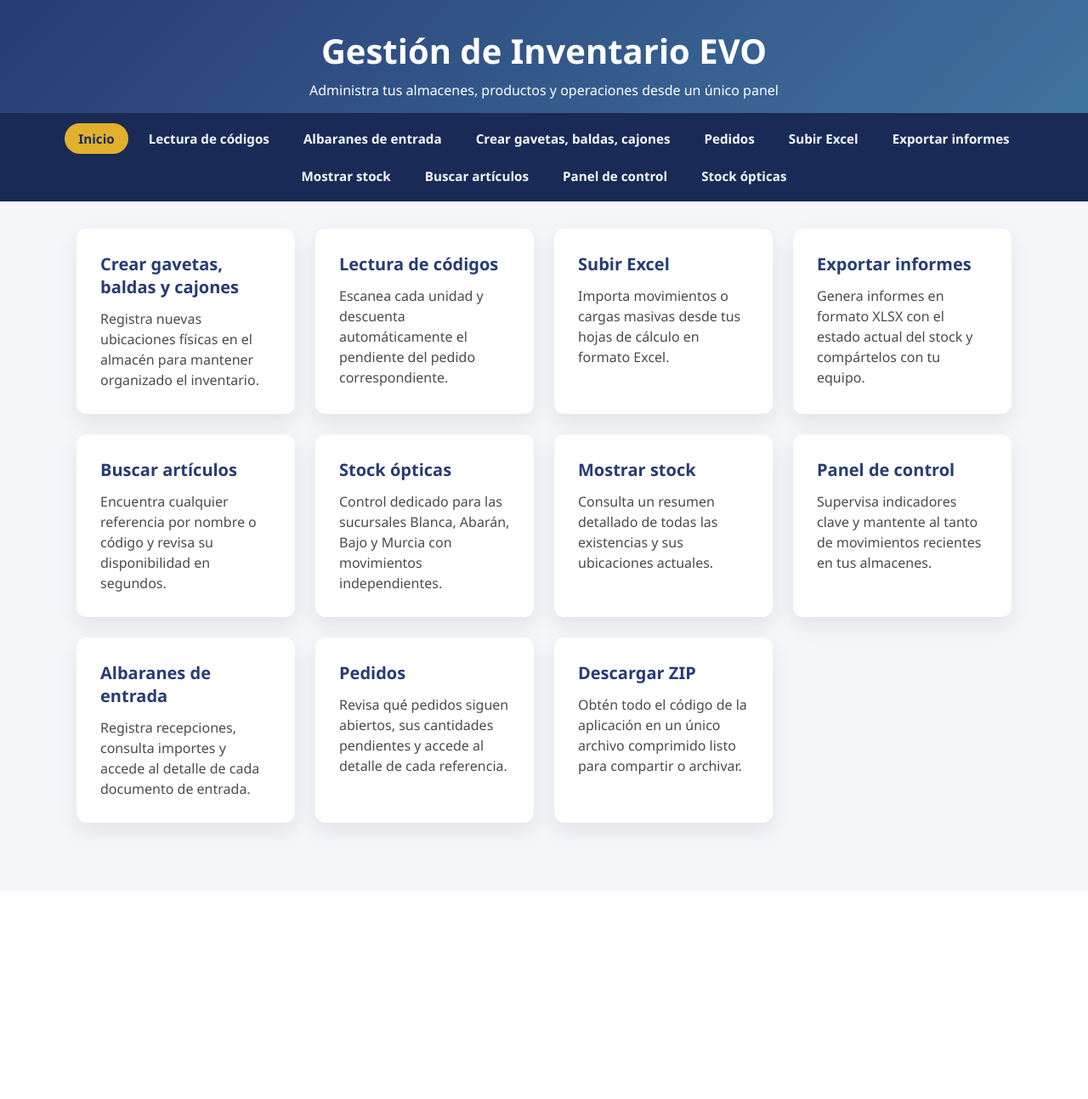
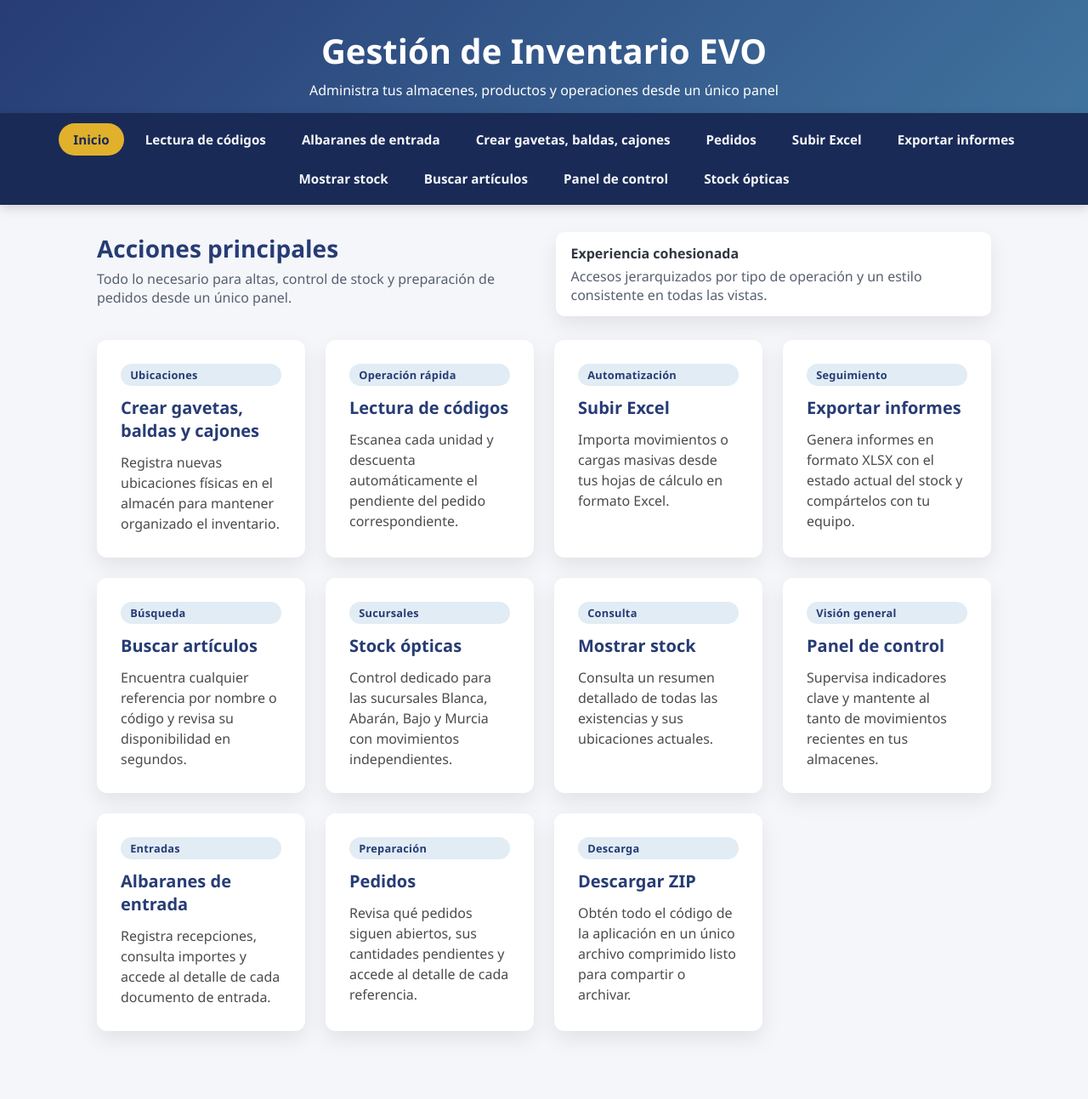
Before and after one commit to opticaelvalle-design/Gestion-de-inventario-EVO, a Flask app: page / in a window 1280 px wide. Shown: the whole page at 85% size. Before the commit the page ends 990 px from the top, so only its background shows below. Run offline with Flask 3, Linux system fonts and the light colour scheme.

Commit message:
Improve home UI cohesion

```diff
--- a/templates/base.html
+++ b/templates/base.html
@@ -6,7 +6,10 @@
     <title>{% block title %}Gestión de Inventario{% endblock %}</title>
     <style>
         :root {
-            color-scheme: light dark;
+            color-scheme: light;
+        }
+        * {
+            box-sizing: border-box;
         }
         body {
             margin: 0;
@@ -35,6 +38,10 @@
             justify-content: center;
             gap: 0.5rem;
             padding: 0.75rem 1rem;
+            position: sticky;
+            top: 0;
+            z-index: 10;
+            box-shadow: 0 4px 12px rgba(0, 0, 0, 0.15);
         }
         nav a {
             color: #f5f6fa;
@@ -44,11 +51,13 @@
             transition: background-color 0.2s ease, transform 0.2s ease;
             font-weight: 600;
             font-size: 0.95rem;
+            border: 1px solid transparent;
         }
         nav a:hover,
         nav a:focus {
             background-color: #718093;
             transform: translateY(-1px);
+            border-color: rgba(255, 255, 255, 0.35);
         }
         nav a.active {
             background-color: #e1b12c;
@@ -58,6 +67,30 @@
             max-width: 1100px;
             margin: 2rem auto;
             padding: 0 1.5rem 3rem;
+        }
+        .content-header {
+            display: flex;
+            justify-content: space-between;
+            align-items: flex-start;
+            gap: 1.5rem;
+            margin-bottom: 1.75rem;
+        }
+        .content-header h2 {
+            margin: 0;
+            color: #273c75;
+            font-size: 1.75rem;
+        }
+        .content-header p {
+            margin: 0.35rem 0 0;
+            color: #57606f;
+        }
+        .content-header .meta {
+            background: #fff;
+            padding: 0.85rem 1.1rem;
+            border-radius: 10px;
+            box-shadow: 0 10px 25px rgba(0, 0, 0, 0.08);
+            color: #2f3640;
+            min-width: 220px;
         }
         .menu-grid {
             display: grid;
@@ -85,6 +118,16 @@
             margin: 0;
             font-size: 1.25rem;
             color: #273c75;
+        }
+        .card .tag {
+            display: inline-block;
+            padding: 0.25rem 0.7rem;
+            background: #e1ecf4;
+            color: #273c75;
+            border-radius: 999px;
+            font-size: 0.8rem;
+            font-weight: 700;
+            letter-spacing: 0.02em;
         }
         .card p {
             margin: 0;
@@ -217,6 +260,16 @@
             font-size: 1.5rem;
             color: #273c75;
         }
+        .surface {
+            background-color: #fff;
+            border-radius: 12px;
+            padding: 1.5rem;
+            box-shadow: 0 10px 25px rgba(0, 0, 0, 0.08);
+        }
+        .stack {
+            display: grid;
+            gap: 1rem;
+        }
         .empty-state {
             background-color: #fff;
             border-radius: 12px;
@@ -232,10 +285,15 @@
             nav {
                 flex-direction: column;
                 align-items: center;
+                position: static;
+                box-shadow: none;
             }
             nav a {
                 width: 100%;
                 text-align: center;
+            }
+            .content-header {
+                flex-direction: column;
             }
         }
     </style>
--- a/templates/index.html
+++ b/templates/index.html
@@ -1,48 +1,70 @@
 {% extends "base.html" %}
 {% block title %}Inicio · Gestión de Inventario EVO{% endblock %}
 {% block content %}
+<div class="content-header">
+    <div>
+        <h2>Acciones principales</h2>
+        <p>Todo lo necesario para altas, control de stock y preparación de pedidos desde un único panel.</p>
+    </div>
+    <div class="meta">
+        <strong>Experiencia cohesionada</strong>
+        <p>Accesos jerarquizados por tipo de operación y un estilo consistente en todas las vistas.</p>
+    </div>
+</div>
+
 <section class="menu-grid">
     <a class="card" href="{{ url_for('crear_gavetas') }}">
+        <span class="tag">Ubicaciones</span>
         <h2>Crear gavetas, baldas y cajones</h2>
         <p>Registra nuevas ubicaciones físicas en el almacén para mantener organizado el inventario.</p>
     </a>
     <a class="card" href="{{ url_for('lectura_codigos') }}">
+        <span class="tag">Operación rápida</span>
         <h2>Lectura de códigos</h2>
         <p>Escanea cada unidad y descuenta automáticamente el pendiente del pedido correspondiente.</p>
     </a>
     <a class="card" href="{{ url_for('subir_excel') }}">
+        <span class="tag">Automatización</span>
         <h2>Subir Excel</h2>
         <p>Importa movimientos o cargas masivas desde tus hojas de cálculo en formato Excel.</p>
     </a>
     <a class="card" href="{{ url_for('exportar_informes') }}">
+        <span class="tag">Seguimiento</span>
         <h2>Exportar informes</h2>
         <p>Genera informes en formato XLSX con el estado actual del stock y compártelos con tu equipo.</p>
     </a>
     <a class="card" href="{{ url_for('buscar_articulos') }}">
+        <span class="tag">Búsqueda</span>
         <h2>Buscar artículos</h2>
         <p>Encuentra cualquier referencia por nombre o código y revisa su disponibilidad en segundos.</p>
     </a>
     <a class="card" href="{{ url_for('stock_opticas') }}">
+        <span class="tag">Sucursales</span>
         <h2>Stock ópticas</h2>
         <p>Control dedicado para las sucursales Blanca, Abarán, Bajo y Murcia con movimientos independientes.</p>
     </a>
     <a class="card" href="{{ url_for('mostrar_stock') }}">
+        <span class="tag">Consulta</span>
         <h2>Mostrar stock</h2>
         <p>Consulta un resumen detallado de todas las existencias y sus ubicaciones actuales.</p>
     </a>
     <a class="card" href="{{ url_for('panel_control') }}">
+        <span class="tag">Visión general</span>
         <h2>Panel de control</h2>
         <p>Supervisa indicadores clave y mantente al tanto de movimientos recientes en tus almacenes.</p>
     </a>
     <a class="card" href="{{ url_for('albaranes') }}">
+        <span class="tag">Entradas</span>
         <h2>Albaranes de entrada</h2>
         <p>Registra recepciones, consulta importes y accede al detalle de cada documento de entrada.</p>
     </a>
     <a class="card" href="{{ url_for('pedidos') }}">
+        <span class="tag">Preparación</span>
         <h2>Pedidos</h2>
         <p>Revisa qué pedidos siguen abiertos, sus cantidades pendientes y accede al detalle de cada referencia.</p>
     </a>
     <a class="card" href="{{ url_for('static', filename='inventario_app.zip') }}" download>
+        <span class="tag">Descarga</span>
         <h2>Descargar ZIP</h2>
         <p>Obtén todo el código de la aplicación en un único archivo comprimido listo para compartir o archivar.</p>
     </a>
```
